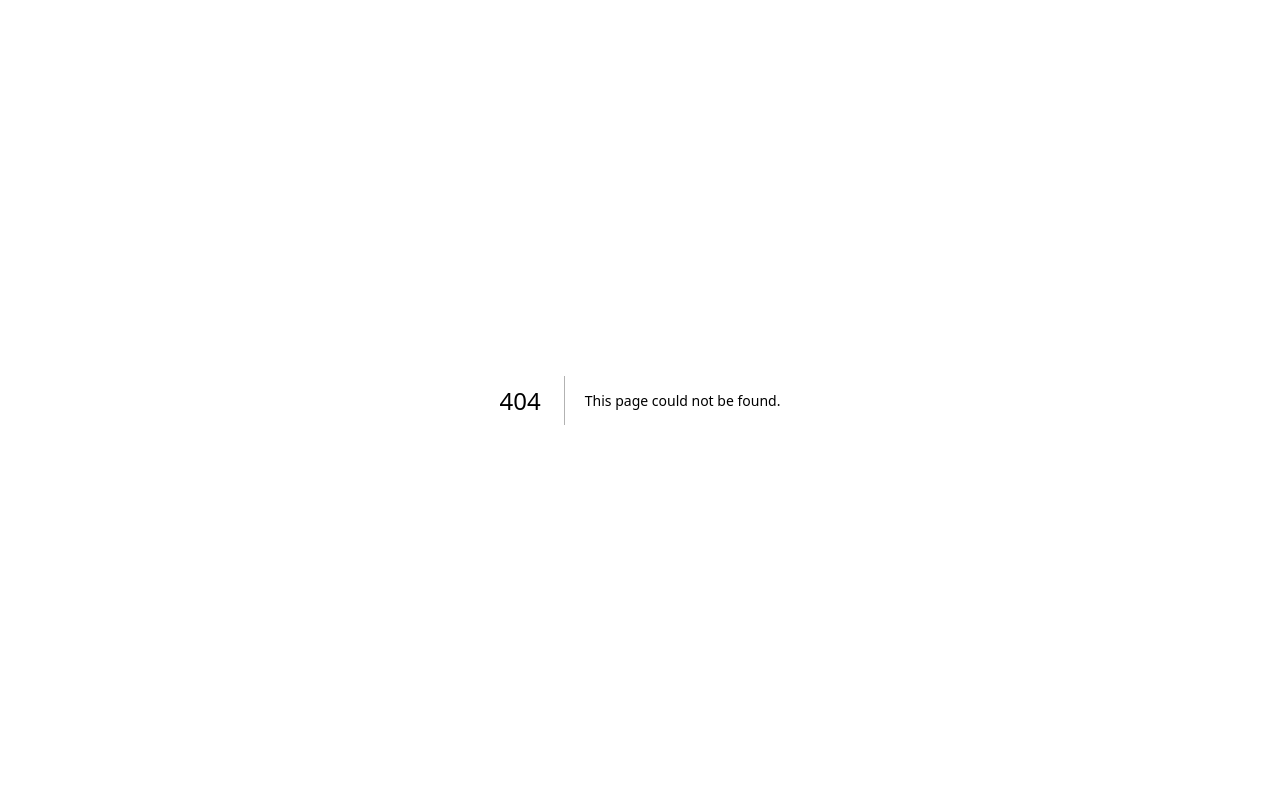
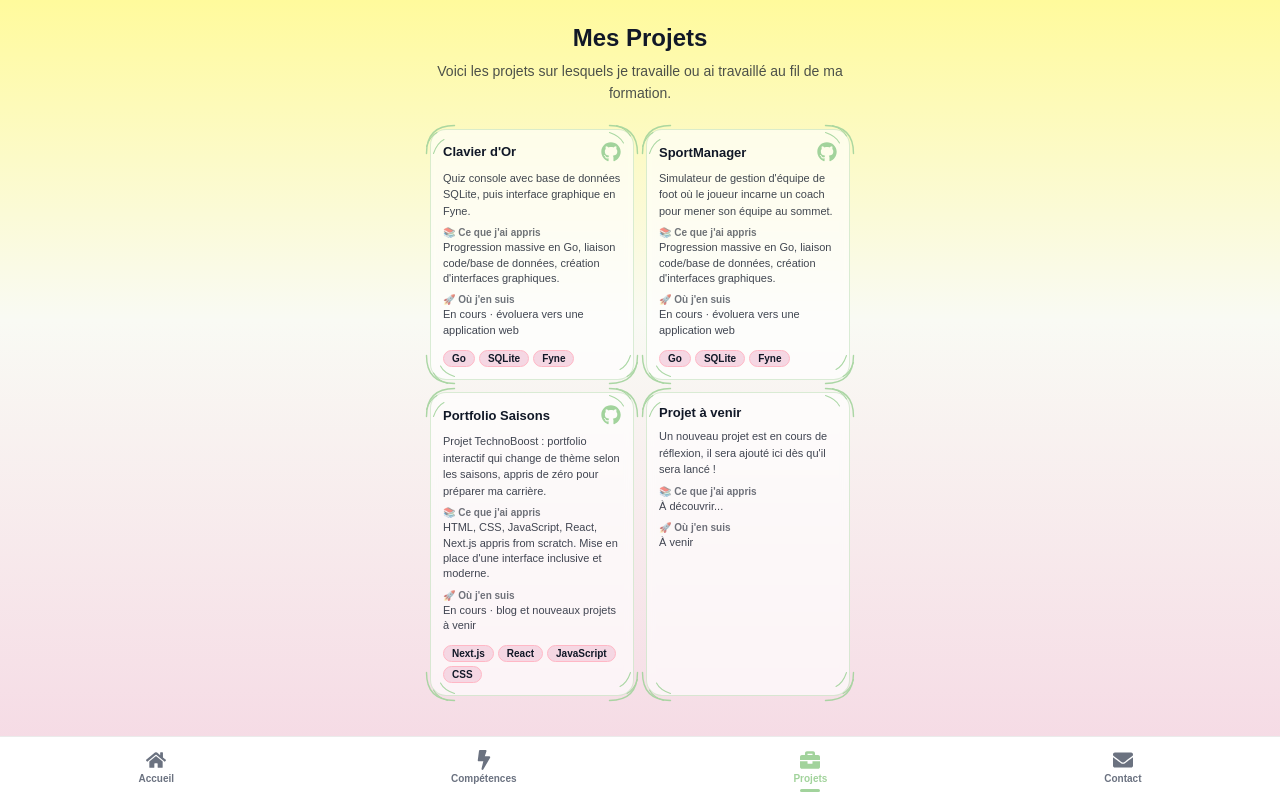
Before and after one commit to DELCUSEAllan/PortfolioSaisonAllan, a Next.js app in the folder portfolio-saisons/: page /projets in a window 1280 px wide. Before the commit this address had no page. Built offline with nearby package versions, Linux system fonts and the light colour scheme.

Commit message:
feat : Ajout de la page projet

```diff
--- /dev/null
+++ b/portfolio-saisons/src/app/components/CarteProjet.jsx
@@ -0,0 +1,79 @@
+// src/app/components/CarteProjet.jsx
+
+"use client";
+
+import { motion } from "framer-motion";
+import PropTypes from "prop-types";
+import { FaGithub } from "react-icons/fa";
+
+export default function CarteProjet({ projet, index, couleurPrincipal, couleurTexte }) {
+  return (
+    <motion.div
+      className="carte-projet"
+      initial={{ opacity: 0, scale: 0.8, y: 30 }}
+      animate={{ opacity: 1, scale: 1, y: 0 }}
+      transition={{
+        duration: 0.5,
+        delay: index * 0.15,
+        ease: "easeOut",
+      }}
+      whileHover={{ scale: 1.03, transition: { duration: 0.2 } }}
+    >
+      <div className="carte-coin carte-coin-haut-droit" />
+      <div className="carte-coin carte-coin-bas-gauche" />
+
+      <div className="carte-projet-entete">
+        <h2 className="carte-projet-nom">{projet.nom}</h2>
+        {projet.github && (
+          <a
+            href={projet.github}
+            target="_blank"
+            rel="noopener noreferrer"
+            className="carte-projet-github"
+            style={{ color: couleurPrincipal }}
+          >
+            <FaGithub size={20} />
+          </a>
+        )}
+      </div>
+
+      <p className="carte-projet-description">{projet.description}</p>
+
+      <div className="carte-projet-section">
+        <span className="carte-projet-label">📚 Ce que j&apos;ai appris</span>
+        <p className="carte-projet-texte">{projet.appris}</p>
+      </div>
+
+      <div className="carte-projet-section">
+        <span className="carte-projet-label">🚀 Où j&apos;en suis</span>
+        <p className="carte-projet-texte">{projet.statut}</p>
+      </div>
+
+      <div className="carte-projet-technos">
+        {projet.technos.map((techno) => (
+          <span
+            key={techno}
+            className="carte-projet-techno"
+          >
+            {techno}
+          </span>
+        ))}
+      </div>
+    </motion.div>
+  );
+}
+
+CarteProjet.propTypes = {
+  projet: PropTypes.shape({
+    id: PropTypes.string,
+    nom: PropTypes.string,
+    description: PropTypes.string,
+    appris: PropTypes.string,
+    statut: PropTypes.string,
+    technos: PropTypes.arrayOf(PropTypes.string),
+    github: PropTypes.string,
+  }),
+  index: PropTypes.number,
+  couleurPrincipal: PropTypes.string,
+  couleurTexte: PropTypes.string,
+};
--- /dev/null
+++ b/portfolio-saisons/src/app/config/projets.js
@@ -0,0 +1,40 @@
+// src/app/config/projets.js
+
+export const PROJETS = [
+  {
+    id: "clavier-or",
+    nom: "Clavier d'Or",
+    description: "Quiz console avec base de données SQLite, puis interface graphique en Fyne.",
+    appris: "Progression massive en Go, liaison code/base de données, création d'interfaces graphiques.",
+    statut: "En cours · évoluera vers une application web",
+    technos: ["Go", "SQLite", "Fyne"],
+    github: "https://github.com/DELCUSEALLAN-PROJET/PROJET-JEU-QUIZ",
+  },
+  {
+    id: "sport-manager",
+    nom: "SportManager",
+    description: "Simulateur de gestion d'équipe de foot où le joueur incarne un coach pour mener son équipe au sommet.",
+    appris: "Progression massive en Go, liaison code/base de données, création d'interfaces graphiques.",
+    statut: "En cours · évoluera vers une application web",
+    technos: ["Go", "SQLite", "Fyne"],
+    github: "https://github.com/AllamYable/SportManager",
+  },
+  {
+    id: "portfolio",
+    nom: "Portfolio Saisons",
+    description: "Projet TechnoBoost : portfolio interactif qui change de thème selon les saisons, appris de zéro pour préparer ma carrière.",
+    appris: "HTML, CSS, JavaScript, React, Next.js appris from scratch. Mise en place d'une interface inclusive et moderne.",
+    statut: "En cours · blog et nouveaux projets à venir",
+    technos: ["Next.js", "React", "JavaScript", "CSS"],
+    github: "https://github.com/DELCUSEAllan/PortfolioSaisonAllan",
+  },
+  {
+    id: "a-venir",
+    nom: "Projet à venir",
+    description: "Un nouveau projet est en cours de réflexion, il sera ajouté ici dès qu'il sera lancé !",
+    appris: "À découvrir...",
+    statut: "À venir",
+    technos: [],
+    github: null,
+  },
+];
--- a/portfolio-saisons/src/app/globals.css
+++ b/portfolio-saisons/src/app/globals.css
@@ -12,3 +12,4 @@
 @import "./styles/accueil/boutons.css";
 @import "./styles/accueil/sakura.css";
 @import "./styles/competences/competences.css";
+@import "./styles/projets/projets.css";
--- /dev/null
+++ b/portfolio-saisons/src/app/projets/page.jsx
@@ -0,0 +1,51 @@
+// src/app/projets/page.jsx
+
+"use client";
+
+import BarreNavigation from "../components/BarreNavigation";
+import CarteProjet from "../components/CarteProjet";
+import { SAISONS } from "../config/couleursSaisons";
+import { PROJETS } from "../config/projets";
+import { useSaison } from "../context/SaisonContext";
+import "../styles/projets/projets.css";
+
+export default function Projets() {
+  const { saisonActuelle } = useSaison();
+  const saison = SAISONS[saisonActuelle];
+
+  return (
+    <>
+      <main
+        className="projets-page"
+        style={{
+          background: `linear-gradient(180deg, ${saison.badgeFond} 0%, ${saison.fondPage} 40%, ${saison.boutonSecondaireFond} 100%)`,
+          color: saison.textePrincipal,
+        }}
+      >
+        <div className="projets-contenu">
+          <h1 className="projets-titre">Mes Projets</h1>
+          <p className="projets-intro">
+            Voici les projets sur lesquels je travaille ou ai travaillé au fil de ma formation.
+          </p>
+
+          <div className="projets-grille">
+            {PROJETS.map((projet, index) => (
+              <CarteProjet
+                key={projet.id}
+                projet={projet}
+                index={index}
+                couleurPrincipal={saison.boutonPrincipalFond}
+                couleurTexte={saison.boutonPrincipalTexte}
+              />
+            ))}
+          </div>
+        </div>
+      </main>
+
+      <BarreNavigation
+        couleurActive={saison.boutonPrincipalFond}
+        couleurTexte={saison.texteSecondaire}
+      />
+    </>
+  );
+}
--- /dev/null
+++ b/portfolio-saisons/src/app/styles/projets/projets.css
@@ -0,0 +1,165 @@
+/* =====================
+   PAGE PROJETS
+   ===================== */
+
+.projets-page {
+  min-height: 100vh;
+  padding: 24px 16px 80px;
+  box-sizing: border-box;
+}
+
+.projets-contenu {
+  width: 100%;
+  max-width: 420px;
+  margin: 0 auto;
+}
+
+.projets-titre {
+  font-size: 24px;
+  font-weight: 700;
+  margin-bottom: 8px;
+  text-align: center;
+}
+
+.projets-intro {
+  font-size: 14px;
+  opacity: 0.75;
+  text-align: center;
+  margin-bottom: 24px;
+  line-height: 1.6;
+}
+
+.projets-grille {
+  display: grid;
+  grid-template-columns: 1fr 1fr;
+  gap: 12px;
+}
+
+/* Carte projet */
+
+.carte-projet::before {
+  content: "";
+  position: absolute;
+  top: -8px;
+  left: -8px;
+  width: 35px;
+  height: 35px;
+  background-image: url("/coin-floral.svg");
+  background-size: contain;
+  background-repeat: no-repeat;
+  opacity: 0.9;
+  z-index: 2;
+}
+
+.carte-projet {
+  position: relative;
+  background-color: rgba(255, 255, 255, 0.65);
+  border-radius: 16px;
+  padding: 12px;
+  display: flex;
+  flex-direction: column;
+  gap: 8px;
+  backdrop-filter: blur(4px);
+  border: 1.5px solid rgba(162, 211, 156, 0.4);
+  cursor: pointer;
+  overflow: visible;
+}
+
+.carte-projet::after {
+  content: "";
+  position: absolute;
+  bottom: -8px;
+  right: -8px;
+  width: 35px;
+  height: 35px;
+  background-image: url("/coin-floral.svg");
+  background-size: contain;
+  background-repeat: no-repeat;
+  opacity: 0.9;
+  transform: rotate(180deg);
+  z-index: 2;
+}
+
+.carte-projet-entete {
+  display: flex;
+  justify-content: space-between;
+  align-items: center;
+}
+
+.carte-projet-nom {
+  font-size: 13px;
+  font-weight: 700;
+  margin: 0;
+}
+
+.carte-projet-github {
+  display: flex;
+  align-items: center;
+}
+
+.carte-projet-description {
+  font-size: 11px;
+  line-height: 1.5;
+  opacity: 0.8;
+  margin: 0;
+}
+
+.carte-projet-section {
+  display: flex;
+  flex-direction: column;
+  gap: 2px;
+}
+
+.carte-projet-label {
+  font-size: 10px;
+  font-weight: 700;
+  opacity: 0.6;
+}
+
+.carte-projet-texte {
+  font-size: 11px;
+  line-height: 1.4;
+  margin: 0;
+  opacity: 0.8;
+}
+
+.carte-projet-technos {
+  display: flex;
+  flex-wrap: wrap;
+  gap: 4px;
+  margin-top: 4px;
+}
+
+.carte-projet-techno {
+  padding: 2px 8px;
+  border-radius: 999px;
+  font-size: 10px;
+  font-weight: 600;
+  background-color: #F5D7E3;
+  color: #111827;
+  border: 1px solid #ffb7c5;
+}
+
+.carte-coin {
+  position: absolute;
+  width: 35px;
+  height: 35px;
+  background-image: url("/coin-floral.svg");
+  background-size: contain;
+  background-repeat: no-repeat;
+  opacity: 0.9;
+  pointer-events: none;
+  z-index: 2;
+}
+
+.carte-coin-haut-droit {
+  top: -8px;
+  right: -8px;
+  transform: rotate(90deg);
+}
+
+.carte-coin-bas-gauche {
+  bottom: -8px;
+  left: -8px;
+  transform: rotate(270deg);
+}
```
Also changed, not shown: portfolio-saisons/public/coin-floral.svg (added), portfolio-saisons/src/app/components/CanvasSakura.jsx (line endings or trailing spaces).
